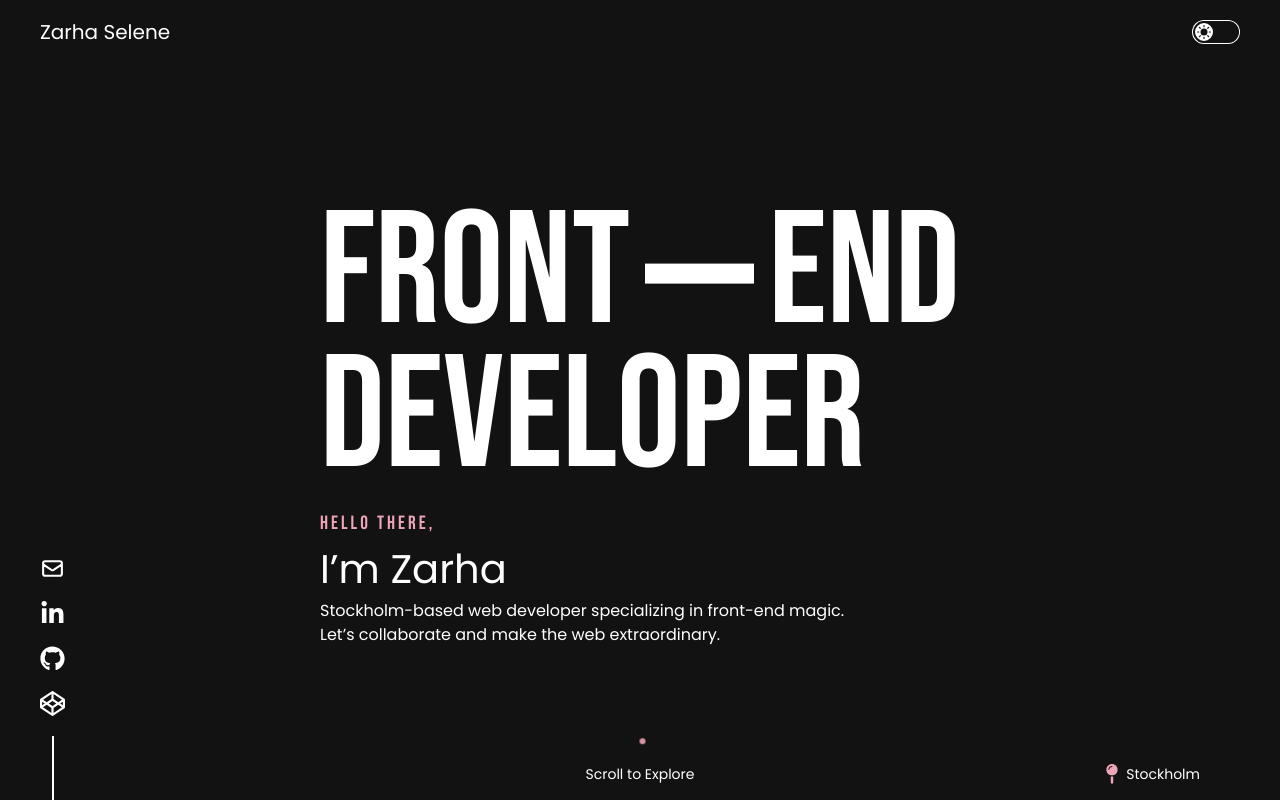
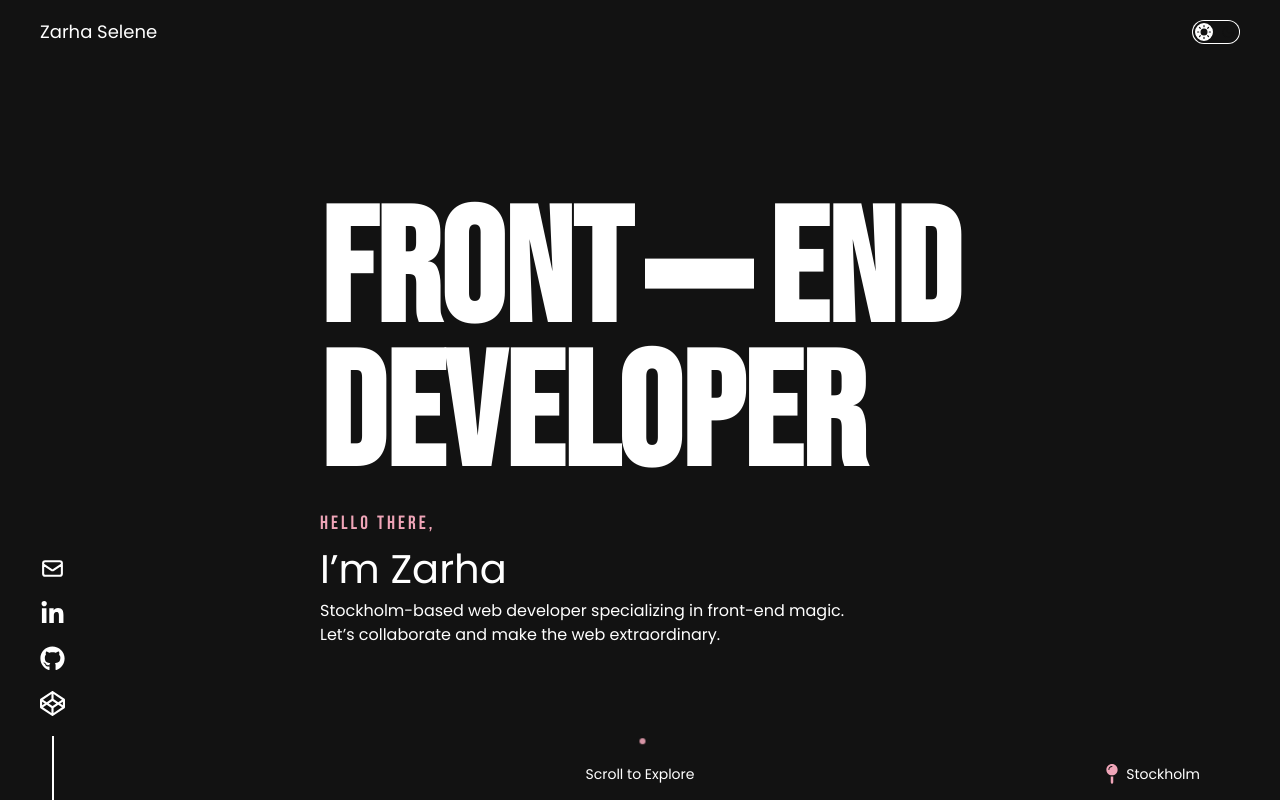
Before and after one commit to zarhaselene/portfolio, a Next.js app: page / in a window 1280 px wide. Shown: the top 800 px of the page. Built offline with nearby package versions, Linux system fonts and the light colour scheme.

Commit message:
Update Navbar font size and enhance Hero component styles for better visual impact

```diff
--- a/src/app/components/Navbar.jsx
+++ b/src/app/components/Navbar.jsx
@@ -24,7 +24,7 @@ const Navbar = () => {
   return (
     <div className="flex items-center w-full min-h-16">
       <div className="flex-1">
-        <a className="text-xl">Zarha Selene</a>
+        <a className="text-lg">Zarha Selene</a>
       </div>
       <div className="flex-none">
         <label className="grid cursor-pointer place-items-center">
--- a/src/app/layout/Hero.jsx
+++ b/src/app/layout/Hero.jsx
@@ -38,7 +38,7 @@ const Hero = () => {
   }, [isLargeScreen]);
 
   const letterClass =
-    "font-header text-[4rem] sm:text-[6rem] lg:text-[10rem] xl:text-[14rem] leading-[90%] transition-all duration-300 hover:text-secondary hover:text-shadow-custom";
+    "font-header font-bold text-[4rem] sm:text-[6rem] lg:text-[10rem] xl:text-[14rem] leading-[90%] transition-all duration-300 hover:text-secondary hover:text-shadow-custom";
 
   // Function to handle mouse enter event on a letter
   const handleMouseEnter = (letter) => {
@@ -70,7 +70,7 @@ const Hero = () => {
           {/* Line - Dynamic width  */}
           <span
             className="block w-full bg-base-content h-[10px]
-            mx-[10px] min-w-[50px] sm:h-[15px] sm:mx-[15px] lg:h-[20px] !lg:mx-[50px]"
+            mx-[10px] min-w-[50px] sm:h-[15px] sm:mx-[15px] lg:h-[30px] !lg:mx-[50px]"
             style={{ minWidth: isLargeScreen ? `${lineWidth}px` : "auto" }}
           ></span>
 
```
